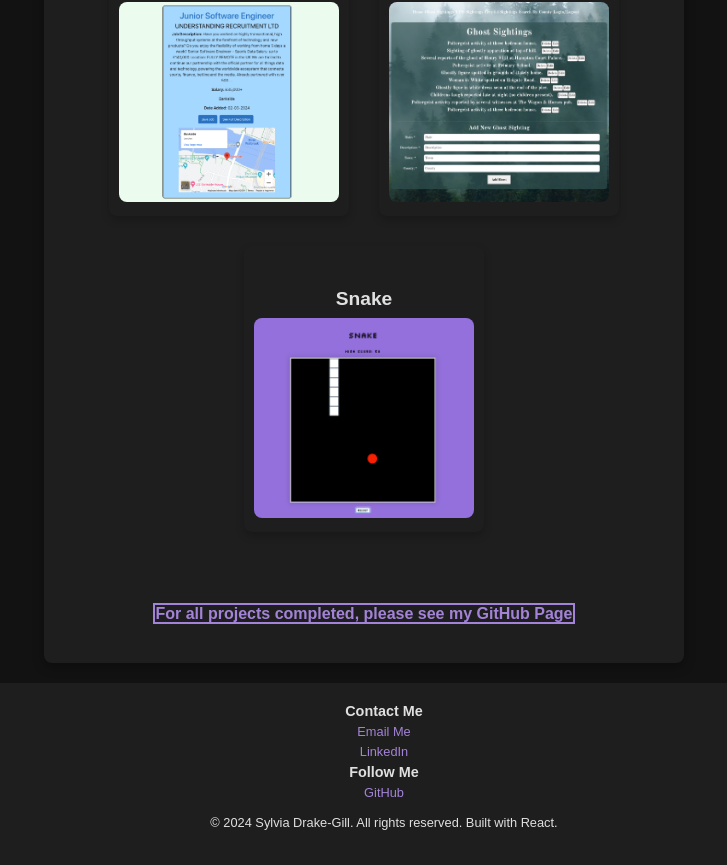
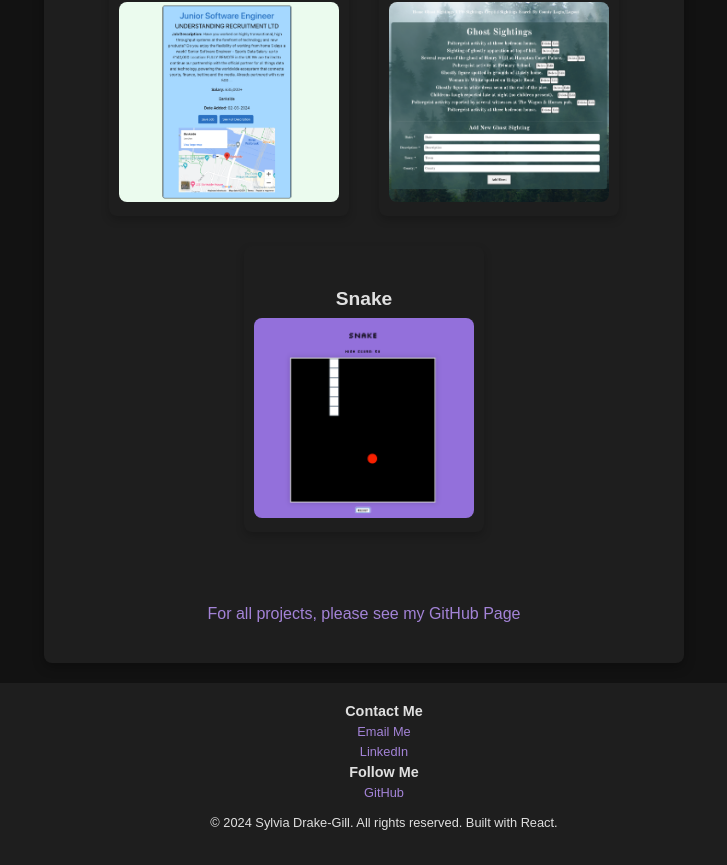
Before and after one commit to sdg877/react_portfolio, a React (Create React App) app: page /projects in a window 1280 px wide. Shown: the part 1260-2125 px from the top of the page, without its empty margins (276-1003 px from the left). Built offline with nearby package versions, Linux system fonts and the light colour scheme; a web font is replaced by a local one.

Commit message:
Update to button link

```diff
--- a/src/pages/Projects.jsx
+++ b/src/pages/Projects.jsx
@@ -88,12 +88,11 @@ const Projects = () => {
       <br />
       <p>
         <a
-          className="nav-button"
           href="https://github.com/sdg877"
           target="_blank"
           rel="noopener noreferrer"
         >
-          For all projects completed, please see my GitHub Page
+          For all projects, please see my GitHub Page
         </a>
       </p>
     </div>
```
